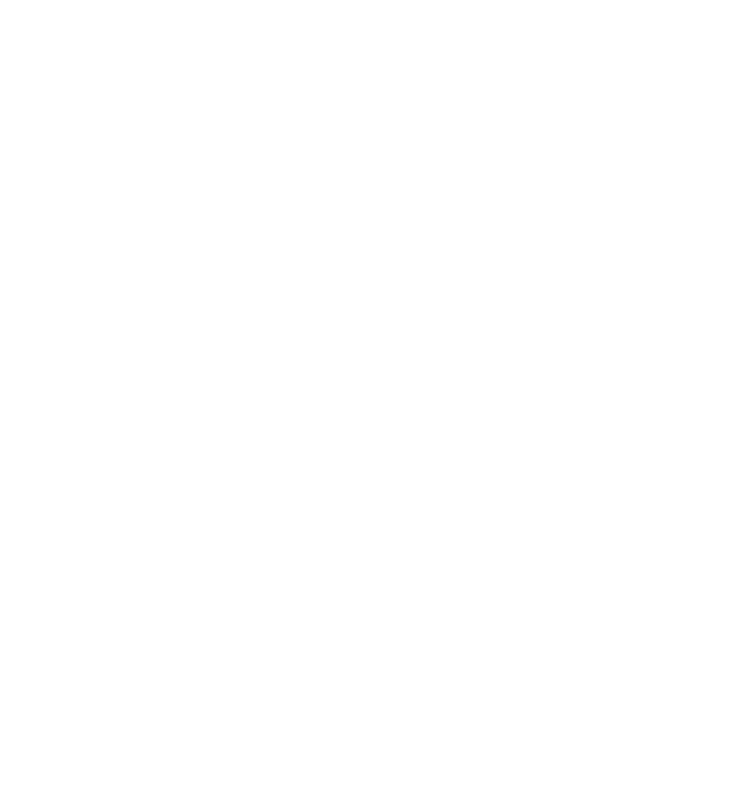
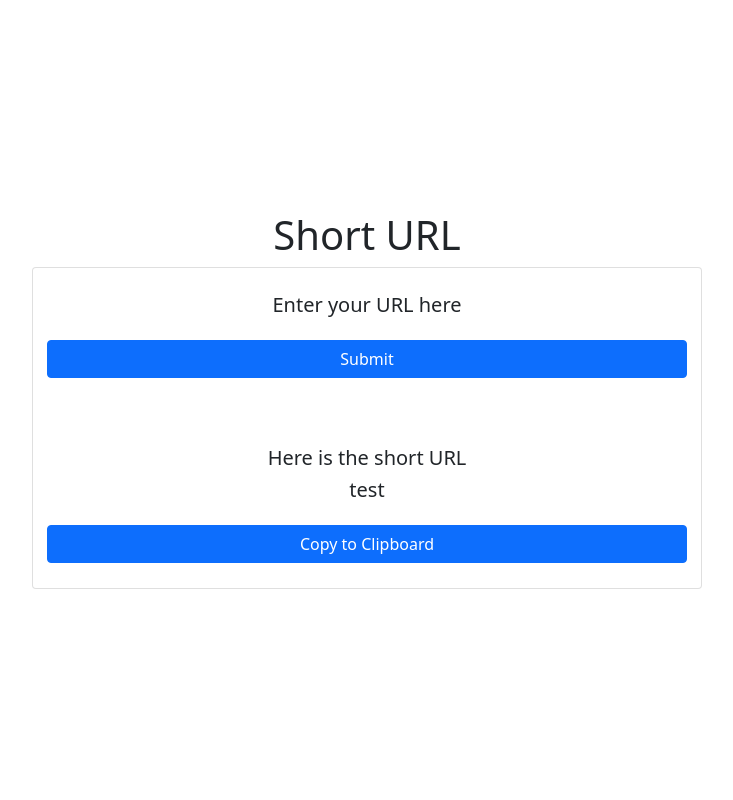
Before and after one commit to RomeoEncinares/ShortURL, a Django app: page / in a window 1280 px wide. Before the commit the part shown is empty. Shown: the whole page, without its empty margins (273-1006 px from the left). Run offline with Django 4.2, Linux system fonts and the light colour scheme.

Commit message:
Style template

```diff
--- a/main/settings.py
+++ b/main/settings.py
@@ -118,7 +118,10 @@
 
 # Static files (CSS, JavaScript, Images)
 STATIC_URL = '/static/'
-STATIC_ROOT = os.path.join(BASE_DIR, 'static/')
+#STATIC_ROOT = os.path.join(BASE_DIR, 'static/')
+STATICFILES_DIRS = [
+  os.path.join(BASE_DIR, 'static'),
+]
 
 # Media Files
 MEDIA_ROOT = os.path.join(BASE_DIR, 'media')
--- /dev/null
+++ b/static/css/style.css
@@ -0,0 +1,28 @@
+html,
+body {
+    padding:0;
+    margin:0;
+    height: 100%;
+}
+
+.container {
+    height: 100%;
+    display: flex;
+    flex-direction: column;
+    justify-content: center;
+    align-items: center;
+    text-align: center;
+}
+
+.row {
+    padding: 0.6rem;
+}
+
+.card {
+    min-width: 60%;
+}
+
+.btn-primary{
+    margin-top: 15px;
+    width: 100%
+}
--- a/templates/index.html
+++ b/templates/index.html
@@ -1,12 +1,38 @@
-<!DOCTYPE html>
+{% load static %}
 <html lang="en">
 <head>
     <meta charset="UTF-8">
     <meta http-equiv="X-UA-Compatible" content="IE=edge">
     <meta name="viewport" content="width=device-width, initial-scale=1.0">
-    <title>Document</title>
+    <title>QuickUrls</title>
+    <!-- CSS only -->
+    <link href="https://cdn.jsdelivr.net/npm/bootstrap@5.1.1/dist/css/bootstrap.min.css" rel="stylesheet" integrity="sha384-F3w7mX95PdgyTmZZMECAngseQB83DfGTowi0iMjiWaeVhAn4FJkqJByhZMI3AhiU" crossorigin="anonymous">
+    <link rel="stylesheet" type="text/css" href="{% static 'css/style.css' %}">
 </head>
 <body>
+    <div class="container">
+        <h1>Short URL</h1>
+        <div class="card text-center">
+            <div class="row">
+                <div class="card-body">
+                    <h5 class="card-title">Enter your URL here</h5>
+                    <form method="POST">
+                        {% csrf_token %}
+                        <input type="submit" class="btn btn-primary" value="Submit">
+                    </form>
+                </div>
+            </div>
+            <div class="row">
+                <div class="card-body">
+                    <h5 class="card-title">Here is the short URL</h5>
+                    <h5 id = "url" >test</h5>
+                    <a class="btn btn-primary" type="button" > Copy to Clipboard</a>
+                </div>
+            </div>
+        </div>
+    </div>
 
+    <!-- JavaScript Bundle with Popper -->
+    <script src="https://cdn.jsdelivr.net/npm/bootstrap@5.1.1/dist/js/bootstrap.bundle.min.js" integrity="sha384-/bQdsTh/da6pkI1MST/rWKFNjaCP5gBSY4sEBT38Q/9RBh9AH40zEOg7Hlq2THRZ" crossorigin="anonymous"></script>
 </body>
 </html>
```
